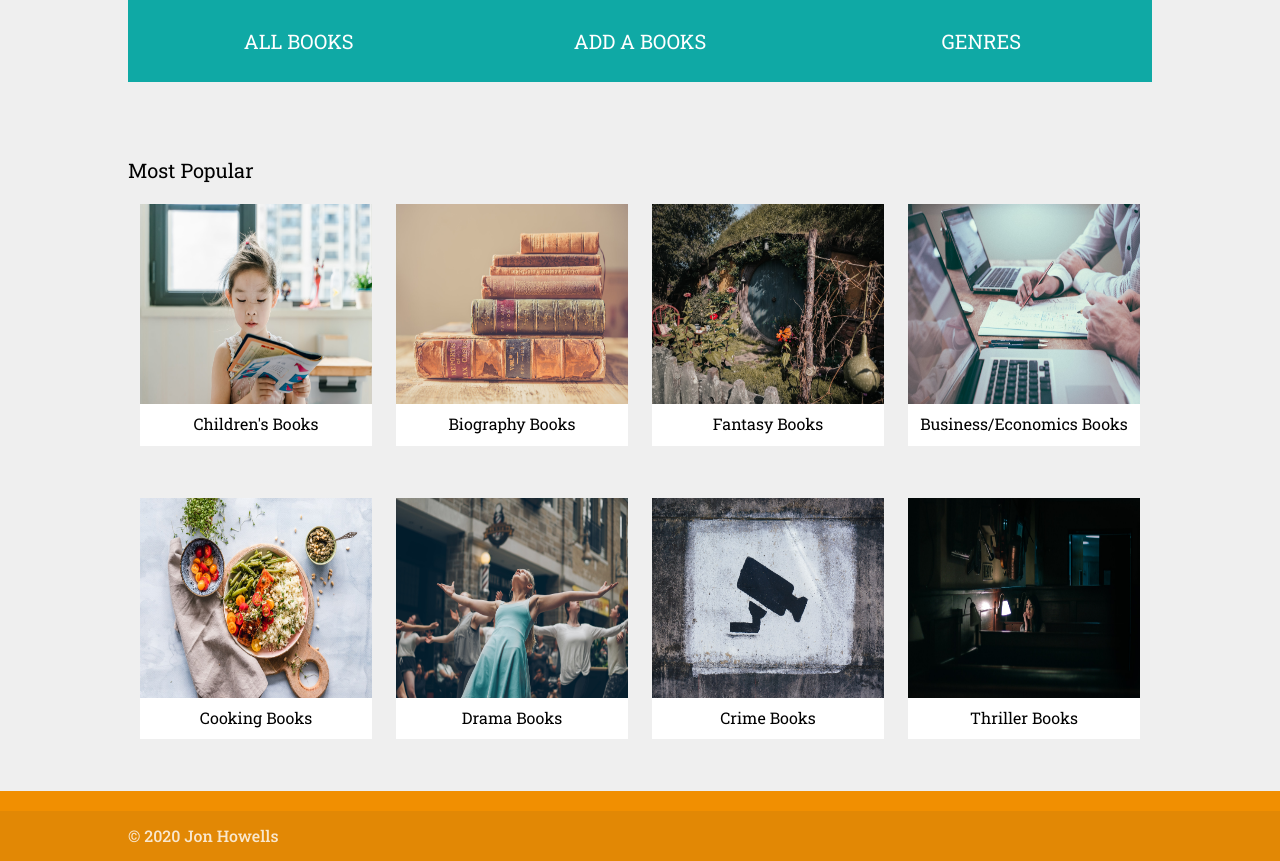
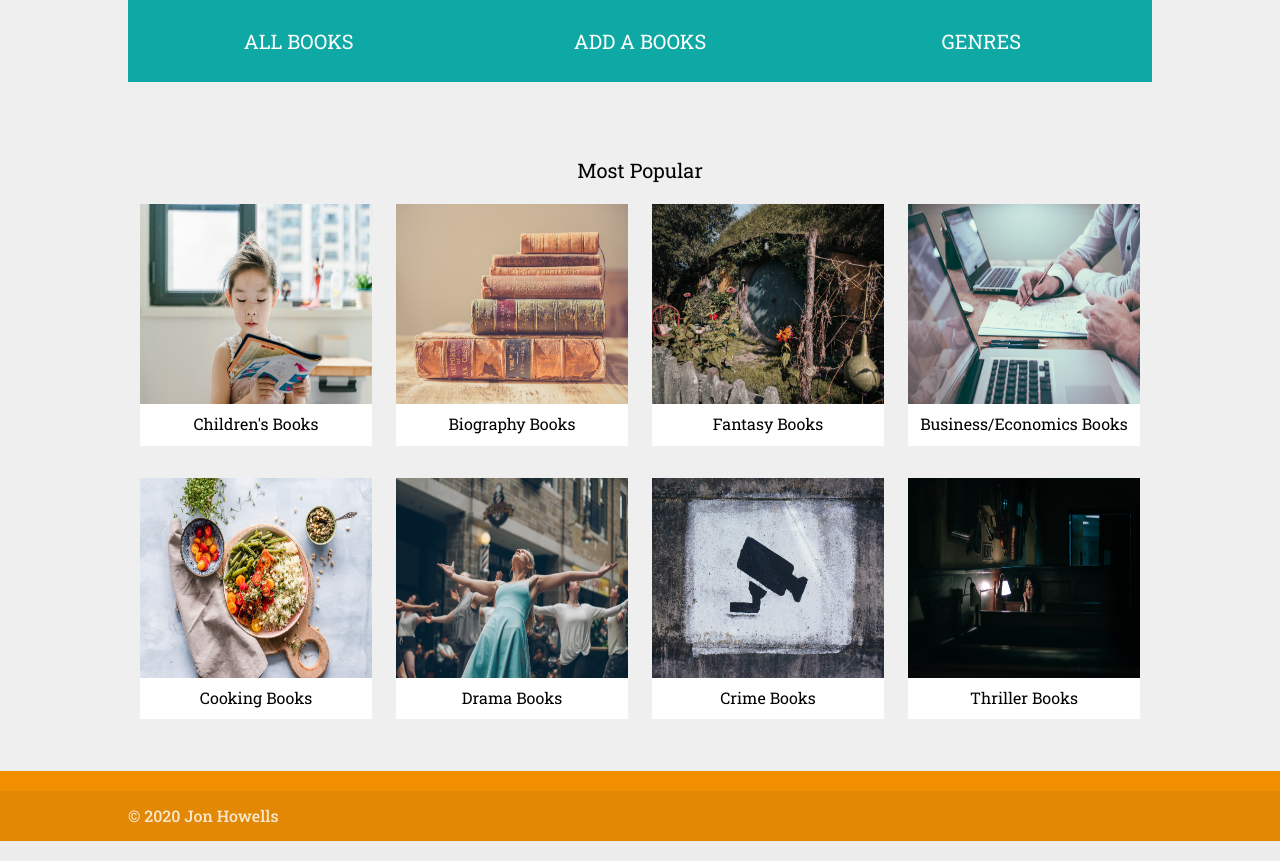
Before and after one commit to Code-Institute-Submissions/HowellsJonathan-justBooks, a Flask app: template templates/all_books.html in a window 1280 px wide. Shown: the part 40-901 px from the top of the page. Run offline with Flask 2, Linux system fonts and the light colour scheme; the template is opened without the code that fills it, so the values that code supplies are empty; some libraries are stand-ins or nearby versions; some web fonts are replaced.

Commit message:
Changed html structure to better practise

```diff
--- a/templates/all_books.html
+++ b/templates/all_books.html
@@ -35,7 +35,7 @@
     </section>
 
     <section class="base-container">
-        <h2>Most Popular</h2>
+        <h2 class="center-align">Most Popular</h2>
         <div class="row">
             <div class="col s12 m4 l3">
                 <div class="genre-card">
@@ -61,8 +61,6 @@
                     <h3>Business/Economics Books</h3>
                 </div>
             </div>
-        </div>
-        <div class="row">
             <div class="col s12 m4 l3">
                 <div class="genre-card">
                     <a href="#"><img src="../static/images/cooking-card.jpg" alt="Cooking Books Image"></a>
```
